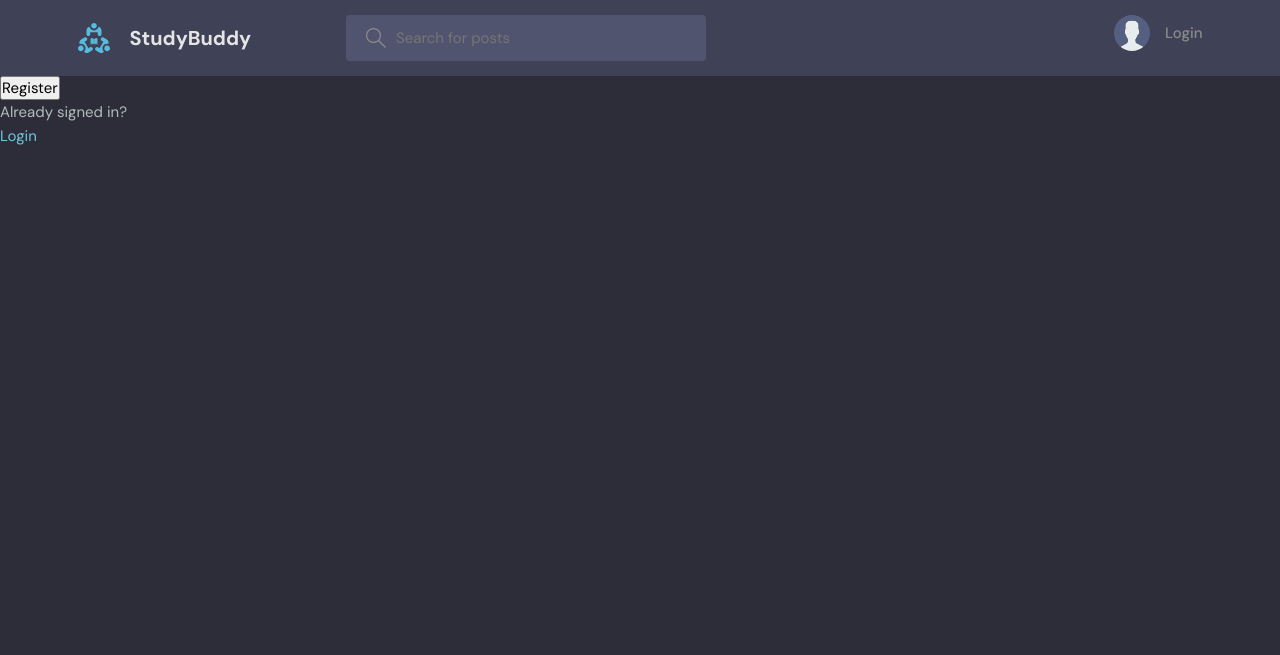
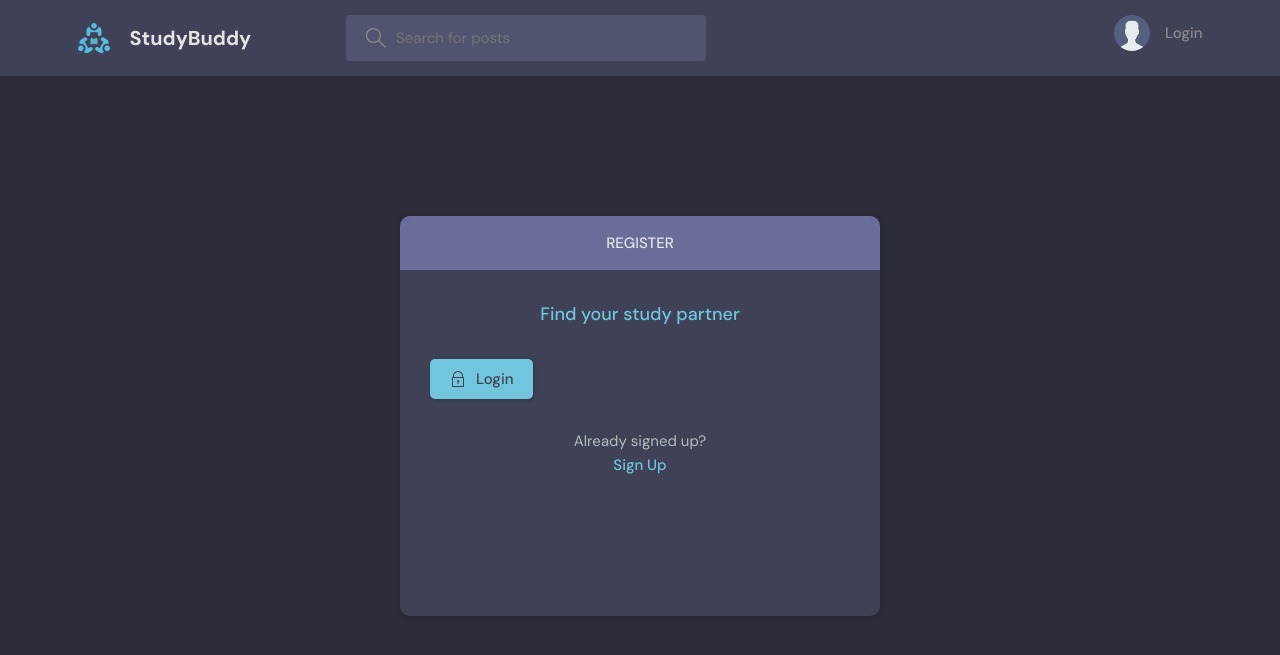
Before and after one commit to Nancy504/DjanjoTutorial, a Django app: template base/templates/base/login_register.html in a window 1280 px wide. Shown: the top 655 px of the page. Run offline with Django 3.2, Linux system fonts and the light colour scheme; the template is opened without the code that fills it, so the values that code supplies are empty.

Commit message:
EditUserAccountPage
Added template to user and login page and make it function, did additional clean up on some codes

```diff
--- a/base/forms.py
+++ b/base/forms.py
@@ -1,8 +1,14 @@
 from django. forms import ModelForm
 from.models import Room
+from django.contrib.auth.models import User
 
 class RoomForm(ModelForm):
     class Meta:
         model= Room
         fields = '__all__'
         exclude =['host','participants']
+
+class UserForm(ModelForm):
+    class Meta:
+        model=User
+        fields=['username','email']
--- a/base/templates/base/login_register.html
+++ b/base/templates/base/login_register.html
@@ -2,37 +2,112 @@
 
 {% block content %}
 
+  <main class="auth layout">
 
-{% if page == 'login' %}
-<div>
-    <form method="POST" action="">
-        {% csrf_token %}
+    {% if page == 'login' %}
+    <div class="container">
+      <div class="layout__box">
+        <div class="layout__boxHeader">
+          <div class="layout__boxTitle">
+            <h3>Login</h3>
+          </div>
+        </div>
+        <div class="layout__body">
+          <h2 class="auth__tagline">Find your study partner</h2>
 
-        <label>User:</label>
-        <input type="text" name="username" placeholder="Enter Username" />
+          <form class="form" method="POST" action="">
+            {% csrf_token %}
+            <div class="form__group form__group">
+              <label for="room_name">Username</label>
+              <input id="username" name="username" type="text" placeholder="e.g. dennis_ivy" />
+            </div>
+            <div class="form__group">
+              <label for="password">Password</label>
+              <input
+                id="password"
+                name="password"
+                type="password"
+                placeholder="&bull;&bull;&bull;&bull;&bull;&bull;&bull;&bull;"
+              />
+            </div>
 
-        <label>Password:</label>
-        <input type="password" name="password" placeholder="Enter Password" />
+            <button class="btn btn--main" type="submit">
+              <svg
+                version="1.1"
+                xmlns="http://www.w3.org/2000/svg"
+                width="32"
+                height="32"
+                viewBox="0 0 32 32"
+              >
+                <title>lock</title>
+                <path
+                  d="M27 12h-1v-2c0-5.514-4.486-10-10-10s-10 4.486-10 10v2h-1c-0.553 0-1 0.447-1 1v18c0 0.553 0.447 1 1 1h22c0.553 0 1-0.447 1-1v-18c0-0.553-0.447-1-1-1zM8 10c0-4.411 3.589-8 8-8s8 3.589 8 8v2h-16v-2zM26 30h-20v-16h20v16z"
+                ></path>
+                <path
+                  d="M15 21.694v4.306h2v-4.306c0.587-0.348 1-0.961 1-1.694 0-1.105-0.895-2-2-2s-2 0.895-2 2c0 0.732 0.413 1.345 1 1.694z"
+                ></path>
+              </svg>
 
-        <input type="submit" value="Login" />
+              Login
+            </button>
+          </form>
 
-    </form>
-    <p>Haven't signed in yet?</p>
-    <a href="{% url 'register' %}">Sign-Up</a>
-</div>
+          <div class="auth__action">
+            <p>Haven't signed up yet?</p>
+            <a href="{% url 'register' %}" class="btn btn--link">Sign Up</a>
+          </div>
+        </div>
+      </div>
+    </div>
+    {% else %}
+    <div class="container">
+      <div class="layout__box">
+        <div class="layout__boxHeader">
+          <div class="layout__boxTitle">
+            <h3>Register</h3>
+          </div>
+        </div>
+        <div class="layout__body">
+          <h2 class="auth__tagline">Find your study partner</h2>
 
-{% else %}
+          <form class="form" method="POST" action="">
+            {% csrf_token %}
 
-<div>
-    <form method="POST" action="">
-        {% csrf_token %}
-        {{form.as_p}}
-        <input type="submit" value="Register" />
+            {% for field in form %}
+            <div class="form__group form__group">
+              <label for="room_name">{{field.label}}</label>
+              {{field}}
+            </div>
+            {% endfor %}
 
-    </form>
-    <p>Already signed in?</p>
-    <a href="{% url 'login' %}">Login</a>
-</div>
-{% endif %}
+            <button class="btn btn--main" type="submit">
+              <svg
+                version="1.1"
+                xmlns="http://www.w3.org/2000/svg"
+                width="32"
+                height="32"
+                viewBox="0 0 32 32"
+              >
+                <title>lock</title>
+                <path
+                  d="M27 12h-1v-2c0-5.514-4.486-10-10-10s-10 4.486-10 10v2h-1c-0.553 0-1 0.447-1 1v18c0 0.553 0.447 1 1 1h22c0.553 0 1-0.447 1-1v-18c0-0.553-0.447-1-1-1zM8 10c0-4.411 3.589-8 8-8s8 3.589 8 8v2h-16v-2zM26 30h-20v-16h20v16z"
+                ></path>
+                <path
+                  d="M15 21.694v4.306h2v-4.306c0.587-0.348 1-0.961 1-1.694 0-1.105-0.895-2-2-2s-2 0.895-2 2c0 0.732 0.413 1.345 1 1.694z"
+                ></path>
+              </svg>
 
+              Login
+            </button>
+          </form>
+
+          <div class="auth__action">
+            <p>Already signed up?</p>
+            <a href="{% url 'login' %}" class="btn btn--link">Sign Up</a>
+          </div>
+        </div>
+      </div>
+    </div>
+    {% endif %}
+  </main>
 {% endblock content %}
--- a/base/templates/base/profile.html
+++ b/base/templates/base/profile.html
@@ -19,7 +19,10 @@
           <div class="profile__info">
             <h3>{{user.username}}</h3>
             <p>{{user.username}}</p>
-            <a href="edit-user.html" class="btn btn--main btn--pill">Edit Profile</a>
+
+            {% if request.user == user %}
+            <a href="{% url 'update-user' %}" class="btn btn--main btn--pill">Edit Profile</a>
+            {% endif %}
           </div>
           <div class="profile__about">
             <h3>About</h3>
--- a/base/templates/base/room.html
+++ b/base/templates/base/room.html
@@ -120,7 +120,10 @@
           </div>
         </div>
         <div class="room__message">
-          <form action="#"><input name="" placeholder="Write your message here..." /></form>
+          <form action="" method="POST">
+            {% csrf_token %}
+            <input name="body" placeholder="Write your message here..." />
+          </form>
         </div>
       </div>
       <!-- Room End -->
--- a/base/urls.py
+++ b/base/urls.py
@@ -15,4 +15,6 @@ urlpatterns = [
     path('update-room/<str:pk>/', views.updateRoom,name="update-room"),
     path('delete-room/<str:pk>/', views.deleteRoom,name="delete-room"),
     path('delete-message/<str:pk>/', views.deleteMessage,name="delete-message"),
+
+    path('update-user/', views.updateUser,name="update-user"),
 ]
--- a/templates/navbar.html
+++ b/templates/navbar.html
@@ -22,7 +22,7 @@
 
         {% if request.user.is_authenticated %}
         <div class="header__user">
-          <a href="profile.html">
+          <a href="{% url 'update-user' %}">
             <div class="avatar avatar--medium active">
               <img src="https://randomuser.me/api/portraits/men/37.jpg" />
             </div>
@@ -46,7 +46,7 @@
         {% endif %}
 
         <div class="dropdown-menu">
-          <a href="settings.html" class="dropdown-link"
+          <a href="{% url 'update-user' %}" class="dropdown-link"
             ><svg version="1.1" xmlns="http://www.w3.org/2000/svg" width="32" height="32" viewBox="0 0 32 32">
               <title>tools</title>
               <path
```
Also changed, not shown: base/templates/base/delete (old).html (added, +15 -0 lines), base/templates/base/delete.html (+32 -8 lines), base/templates/base/login_register(old).html (added, +38 -0 lines), base/templates/base/update-user.html (added, +44 -0 lines), base/views.py (+14 -1 lines).
